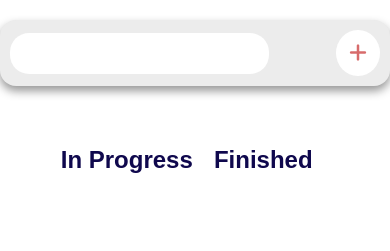
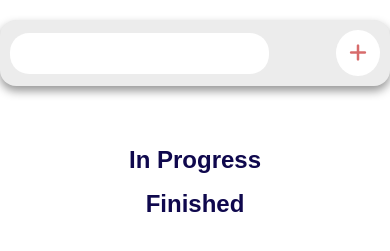
Before and after one commit to abdalla-shaker/to-do-list, a plain HTML site: page index.html in a window 390 px wide. Shown: the part 245-496 px from the top of the page. Drawn offline with Linux system fonts and the light colour scheme.

Commit message:
making changes to the media query

```diff
--- a/styles/style.css
+++ b/styles/style.css
@@ -195,3 +195,31 @@ p {
 .going-out-to-left {
   animation: going-out-to-left 0.5s ease-in-out;
 }
+
+/* ________________________________ */
+/* Media queries */
+/* ________________________________ */
+@media (max-width: 1900px) {
+  .showing-results {
+    width: 80%;
+  }
+}
+
+@media (max-width: 1700px) {
+  .showing-results {
+    width: 90%;
+  }
+}
+
+@media (max-width: 1499px) {
+  .showing-results {
+    width: 100%;
+  }
+}
+
+@media (max-width: 1200px) {
+  .showing-results {
+    grid-template-columns: 1fr;
+    grid-template-rows: repeat(2, 1fr);
+  }
+}
```
